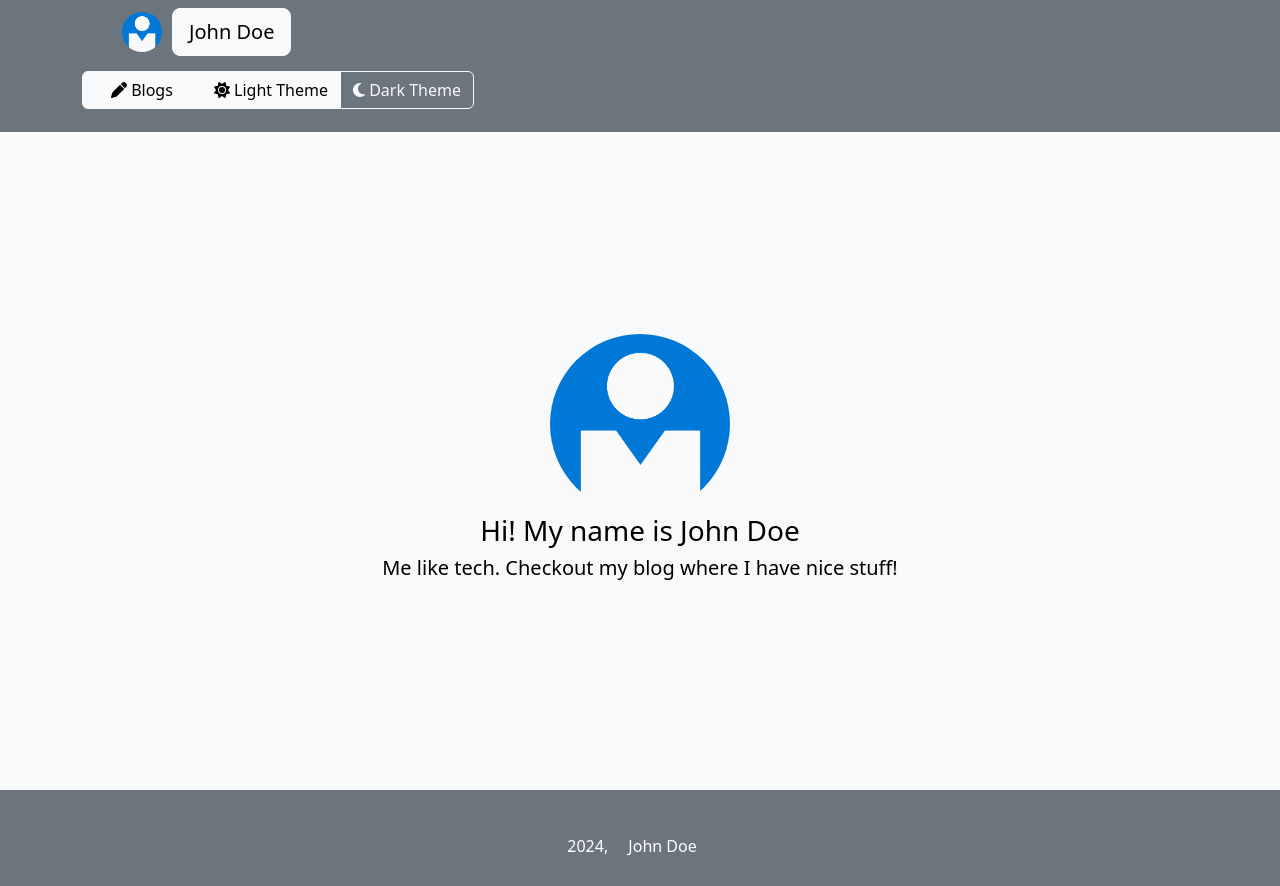
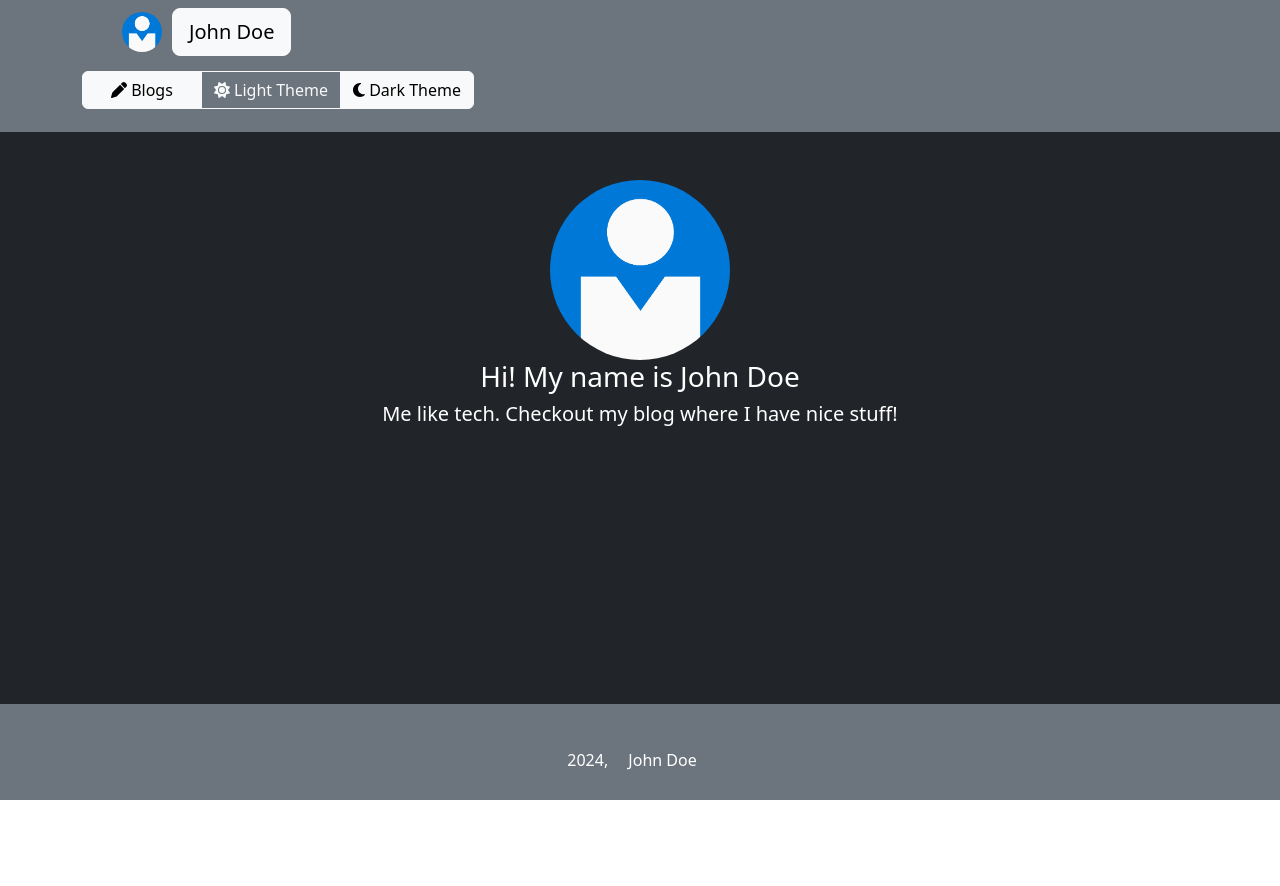
Before and after one commit to barunespadhy/Rangolio, a React (Vite) app in the folder frontend/: page / in a window 1280 px wide. After the commit the page ends 800 px from the top, so only its background shows below. Built offline with nearby package versions, Linux system fonts and the light colour scheme.

Commit message:
CSS fixes in the frontend

```diff
--- a/frontend/public/data/shared/theme-config.json
+++ b/frontend/public/data/shared/theme-config.json
@@ -1,4 +1,5 @@
 {
+    "defaultTheme": "darkTheme",
     "darkTheme": {
         "theme": "Dark Mode",
         "background": "bg-dark",
--- a/frontend/src/App.jsx
+++ b/frontend/src/App.jsx
@@ -37,8 +37,10 @@ function App() {
     DataService.getData('shared/user-data').then( response =>
     setUserData(response.data)
     )
-    DataService.getData('shared/theme-config').then( response =>
+    DataService.getData('shared/theme-config').then( response =>{
         setThemeConfig(response.data)
+        setGlobalTheme(response.data.defaultTheme)
+      }
     )
   },[])
 
@@ -46,18 +48,21 @@ function App() {
     setGlobalTheme(theme);
   }
 
+  if (themeConfig)
   return (
-    <div>
+    <div className="app-container">
       <Router>
-        <Header ThemeSwitcher={themeSwitcher} GlobalTheme={globalTheme} ThemeConfig={themeConfig} UserData={userData} />
+        <Header className="header" ThemeSwitcher={themeSwitcher} GlobalTheme={globalTheme} ThemeConfig={themeConfig} UserData={userData} />
         <Notification isOpen={isOpen} notificationMessage={notificationMessage} />
+        <div className={`p-0 ${themeConfig[globalTheme].background}`}>
           <Routes>
             <Route path="/" element={<Home GlobalTheme={globalTheme} ThemeConfig={themeConfig} UserData={userData} />} />
             <Route path="/categories" element={<CategoryList notificationToggler={notificationToggler} GlobalTheme={globalTheme} ThemeConfig={themeConfig} />} />
             <Route path="/categories/:categoryID" element={<BlogList notificationToggler={notificationToggler} GlobalTheme={globalTheme} ThemeConfig={themeConfig} />} />
             <Route path="/blog/:blogID" element={<Blog notificationToggler={notificationToggler} GlobalTheme={globalTheme} ThemeConfig={themeConfig} />} />
           </Routes>
-        <Footer ThemeSwitcher={themeSwitcher} GlobalTheme={globalTheme} ThemeConfig={themeConfig} UserData={userData} />
+        </div>
+        <Footer className="footer" ThemeSwitcher={themeSwitcher} GlobalTheme={globalTheme} ThemeConfig={themeConfig} UserData={userData} />
       </Router>
     </div>
   );
--- a/frontend/src/components/blog-list.jsx
+++ b/frontend/src/components/blog-list.jsx
@@ -45,10 +45,10 @@ function BlogList(props) {
 
   if (GlobalTheme && ThemeConfig) {
     return (
-      <Container fluid className={`p-0 ${ThemeConfig[GlobalTheme].background}`}>
+      <Container fluid className={` mb-2 p-0 ${ThemeConfig[GlobalTheme].background}`}>
       <CategoryBar currentPage={categoryID} GlobalTheme={GlobalTheme} ThemeConfig={ThemeConfig}/>
         <Row className="justify-content-center align-items-center">
-          <Col className="d-flex flex-column align-items-center min-vh-82">
+          <Col className="d-flex flex-column align-items-center">
             <div className="w-100">
             <Card className={`my-2 ${ThemeConfig[GlobalTheme].background}`} style={{"width": "100%"}}>
               <CardBody>
--- a/frontend/src/components/blog.jsx
+++ b/frontend/src/components/blog.jsx
@@ -2,6 +2,7 @@ import { useEffect, useState } from 'react';
 import DataService from '../services/data-service';
 import MediaService from '../services/media-service'
 import CategoryBar from './shared/category-bar';
+
 import {
   Container,Row, Col,Spinner, UncontrolledCollapse, Button, ButtonGroup, Card, CardBody
 } from 'reactstrap';
@@ -24,7 +25,7 @@ function Blog(props) {
 
   if (GlobalTheme && ThemeConfig) {
   return (
-    <Container fluid className={`min-vh-82 ${ThemeConfig[GlobalTheme].background}`}>
+    <Container fluid className={`${ThemeConfig[GlobalTheme].background}`}>
     <CategoryBar currentPage={blogData.parentCategory} GlobalTheme={GlobalTheme} ThemeConfig={ThemeConfig}/>
       <Row className="mb-4">
         <Col className="p-0">
@@ -37,7 +38,7 @@ function Blog(props) {
       </Row>
       <Row className="mr-2 ml-2 mb-2 mt-1 blogContent">
         <Col xs="3" className="d-none d-md-block"></Col>
-        <Col xs={`${console.log(window.screen.width) >= 765 ? '6':''}`}>
+        <Col xs={`${window.screen.width >= 765 ? '6':''}`}>
           <h1 className={`${ThemeConfig[GlobalTheme].textColor}`}>{blogData.name}</h1>
           <h4 className={`${ThemeConfig[GlobalTheme].textColor}`}>{blogData.description}</h4>
           <div>
@@ -113,7 +114,7 @@ function Blog(props) {
       <Row className="mr-2 ml-2 mt-1">
       <Col xs="3" className="d-none d-md-block"></Col>
 
-      <Col xs={`${console.log(window.screen.width) >= 765 ? '6':''}`} style={{marginBottom: '25px'}}>
+      <Col xs={`${window.screen.width >= 765 ? '6':''}`} style={{marginBottom: '25px'}}>
         <div className={`${ThemeConfig[GlobalTheme].textColor}`} dangerouslySetInnerHTML={{ __html: blogData.contentBody }} />
         <div className={`${ThemeConfig[GlobalTheme].textColor}`} dangerouslySetInnerHTML={{ __html: blogData.contentBody }} />
         <div className={`${ThemeConfig[GlobalTheme].textColor}`} dangerouslySetInnerHTML={{ __html: blogData.contentBody }} />
--- a/frontend/src/components/category-list.jsx
+++ b/frontend/src/components/category-list.jsx
@@ -33,9 +33,9 @@ function Blogs(props) {
 
   if (GlobalTheme && ThemeConfig) {
     return (
-      <Container fluid className={`p-0 ${ThemeConfig[GlobalTheme].background}`}>
+      <Container fluid className={`p-0 mb-2 ${ThemeConfig[GlobalTheme].background}`}>
         <Row className="justify-content-center align-items-center">
-          <Col className="d-flex flex-column align-items-center min-vh-82">
+          <Col className="d-flex flex-column align-items-center">
             {/* Top Section - Categories */}
             <div className="w-100">
             <Card className={`my-2 ${ThemeConfig[GlobalTheme].background}`} style={{"width": "100%"}}>
--- a/frontend/src/components/home.jsx
+++ b/frontend/src/components/home.jsx
@@ -7,7 +7,7 @@ function HomePage(props) {
   const ThemeConfig = props.ThemeConfig;
   if (GlobalTheme && ThemeConfig)
   return (
-    <Container fluid className={`p-0 ${ThemeConfig[GlobalTheme].background}`}>
+    <Container fluid className={`p-0 mt-5 ${ThemeConfig[GlobalTheme].background}`}>
       <div className="d-flex flex-column justify-content-center align-items-center min-vh-82">
       {UserData.profilePhoto !== "" ? <img style={{ width: '180px', height: '180px', objectFit: 'cover' }} className="rounded-circle" src={MediaService.getMedia(UserData.profilePhoto)} /> : ""}
         <h3 className={`${ThemeConfig[GlobalTheme].textColor}`}>
@@ -16,7 +16,9 @@ function HomePage(props) {
           </center>
         </h3>
         <h5 className={`${ThemeConfig[GlobalTheme].textColor}`}>
-          <div dangerouslySetInnerHTML={{ __html: `${UserData.tagLine}` }} />
+          <>
+          <div dangerouslySetInnerHTML={{ __html: `<span">${UserData.tagLine}</span>` }} />
+          </>
         </h5>
       </div>
     </Container>
--- a/frontend/src/components/shared/footer.jsx
+++ b/frontend/src/components/shared/footer.jsx
@@ -15,7 +15,7 @@ const Footer = (props) => {
   const UserData = props.UserData;
 
   return (
-    <footer className={`footer p-4 text-white ${ThemeConfig ? ThemeConfig[GlobalTheme].footer['background'] : ""}`}>
+    <footer className={`footer p-4 text-white ${ThemeConfig ? ThemeConfig[GlobalTheme].footer['background'] : ""}`} id="site-footer">
       <Container className='p-1'>
         <Row>
           <Col md="12">
--- a/frontend/src/components/shared/navbar.jsx
+++ b/frontend/src/components/shared/navbar.jsx
@@ -31,9 +31,13 @@ function Header(props) {
     props.ThemeSwitcher(themeSelected)
   }, [themeSelected])
 
+  useEffect(() => {
+    setThemeSelected(props.ThemeConfig.defaultTheme)
+  }, [])
+
   if (GlobalTheme && ThemeConfig && UserData)
   return (
-    <header className="header-global">
+    <header className="header-global" id="site-header">
     <Navbar className={`navbar-horizontal ${ThemeConfig[GlobalTheme].navBar['navBarTheme']} ${ThemeConfig[GlobalTheme].navBar['background']}`}
             expand="lg">
       <Container>
--- a/frontend/src/index.css
+++ b/frontend/src/index.css
@@ -4,6 +4,8 @@ a {
     border: none;         /* Removes any borders */
 }
 
-.min-vh-82{
-    min-height: 82.2vh;
+.app-container {
+  display: grid;
+  grid-template-rows: auto 1fr auto; /* Header size, flexible content, footer size */
+  height: 100vh;
 }
```
Lines whose indentation alone changed are shown as unchanged.
